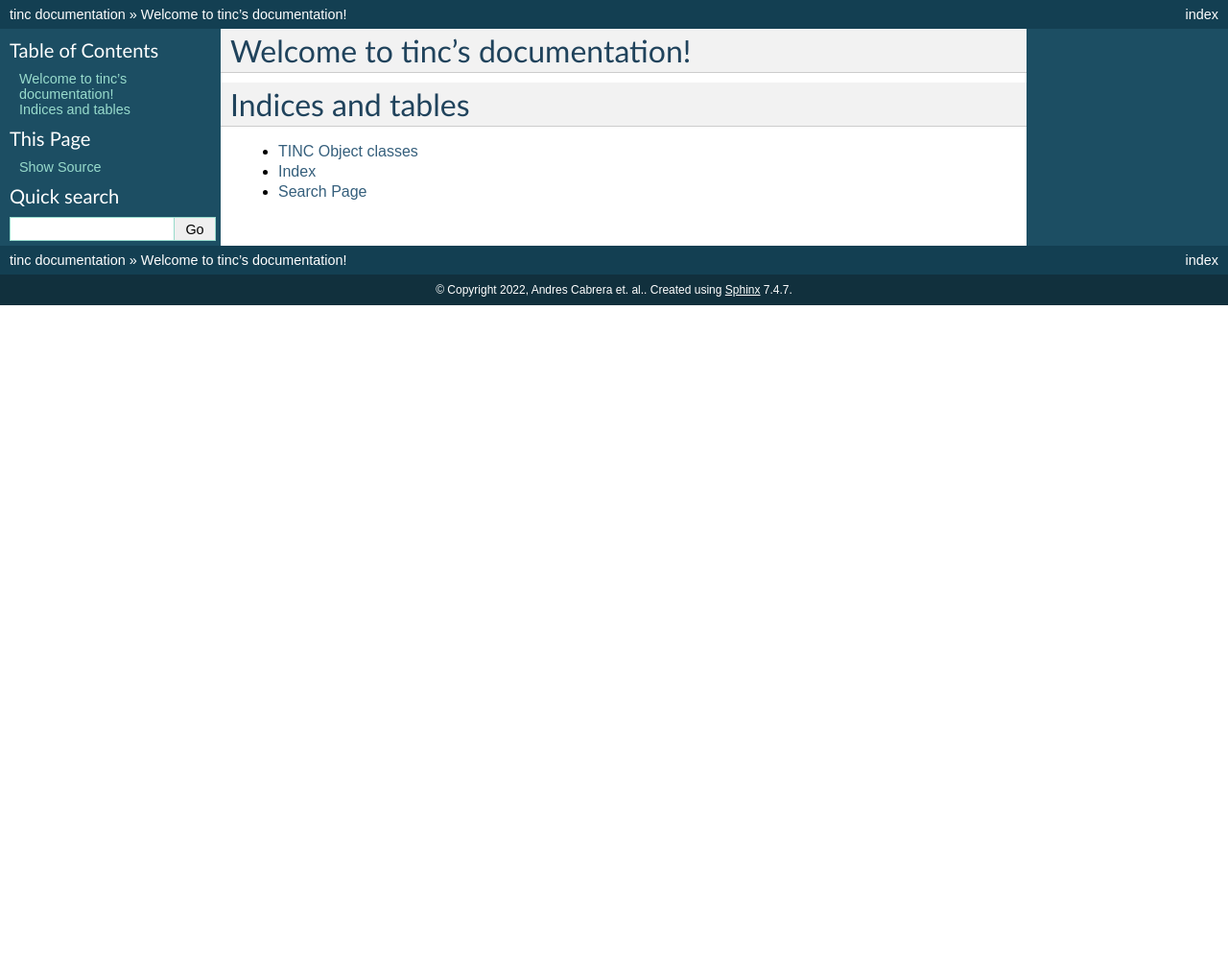
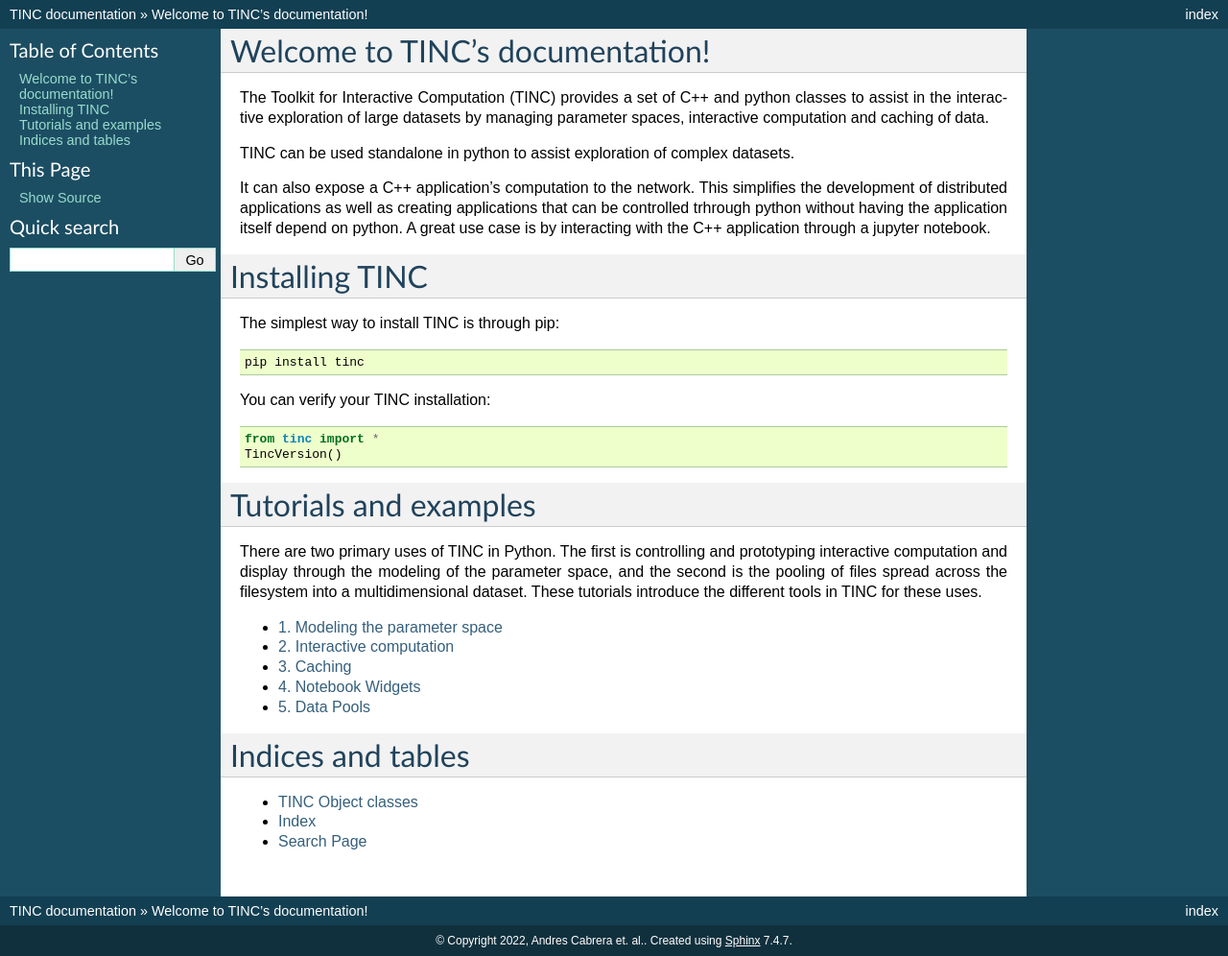
Before and after one commit to AlloSphere-Research-Group/tinc-python, a Sphinx documentation site: the page built from docs/source/index.rst, in a window 1280 px wide. Shown: the whole page at 96% size. Built offline with Sphinx 7.4.7, drawn with Linux system fonts in a browser that asks for light colours; before the commit the page ends 900 px from its top, so only the background shows below that; some of the changed lines change nothing that is shown.

Commit message:
Added tutorials in documentation

```diff
--- /dev/null
+++ b/docs/source/cache.rst
@@ -0,0 +1,73 @@
+.. _TINCCaching:
+
+3. Caching
+==========
+
+.. toctree::
+   :maxdepth: 4
+
+It is very simple to cache the output from parameter sweeps. First, enable caching::
+
+    ps.enable_cache()
+
+Second, you need to have the function return the data you want to cache.
+In this case, we want to cache the pixels from the matplotlib plot, instead of writing
+file to disk through ``savefig()``. Although a little involved, and could be done this
+way::
+
+    from matplotlib.backends.backend_agg import FigureCanvasAgg as FigureCanvas
+    def create_graph(length, width, position):
+        graph(length, width, position)
+        canvas = FigureCanvas(gcf())
+        canvas.draw()
+        image = np.frombuffer(canvas.tostring_rgb(), dtype='uint8')
+        f = gcf()
+        plt.close()
+        return image.reshape((int(f.get_figheight()*f.get_dpi()), int(f.get_figwidth()*f.get_dpi()), 3))
+
+A simpler option could be writing the file to disk and then just reading it back, but takes up
+double the disk space and would not be suitable if the data is large, as the cache would be a second
+file written to disk.
+
+The returned data from this function are the graph pixels::
+
+    im = create_graph(1,3,0.3)
+
+    import IPython.display
+    import PIL.Image
+    IPython.display.display(PIL.Image.fromarray(im))
+
+You can run the sweep with::
+
+    ps.sweep(create_graph)
+
+You will find that if you interrupt the sweep after enabling cache, the next
+time you start a sweep it will continue where the previous sweep left off.
+
+You can get specific data from the cache thorugh the ``run_process()`` function::
+
+    l.value = 3
+    w.value = 7
+    pos.value = 0.5
+    im = ps.run_process(save_graph3)
+    plt.axis('off')
+    imshow(im)
+
+If cache is enabled, the first time the function is executed through ``run_process()`` will produce
+cache and take longer. Note that ``sweep()`` calls ``run_process()`` internally, so any cache produced
+by the sweep will be available through ``run_process()``
+
+
+.. image:: img/time.png
+  :width: 400
+  :alt: Alternative text
+
+Also note that the parameter callbacks are not called when there is cache available. In some instances,
+you might want to force the parameters to actually change, you will need to add ``force_recompute=True``
+when calling ``run_process()``.
+
+You can clear the disk cache using ``clear_cache()``::
+
+    ps.clear_cache()
+
+Next: :ref:`TINCNotebookWidgets`
--- a/docs/source/conf.py
+++ b/docs/source/conf.py
@@ -17,7 +17,7 @@ sys.path.insert(0, os.path.abspath('../..'))
 
 # -- Project information -----------------------------------------------------
 
-project = 'tinc'
+project = 'TINC'
 copyright = '2022, Andres Cabrera et. al.'
 author = 'Andres Cabrera et. al.'
 
--- /dev/null
+++ b/docs/source/datapool.rst
@@ -0,0 +1,11 @@
+.. _TINCDataPool:
+
+5. Data Pools
+===================
+
+.. toctree::
+   :maxdepth: 4
+
+
+
+.. Next: :ref:`TINCDataPool`
--- a/docs/source/index.rst
+++ b/docs/source/index.rst
@@ -3,12 +3,47 @@
    You can adapt this file completely to your liking, but it should at least
    contain the root `toctree` directive.
 
-Welcome to tinc's documentation!
+Welcome to TINC's documentation!
 ================================
 
 .. toctree::
    :maxdepth: 2
    :caption: Contents:
+
+The Toolkit for Interactive Computation (TINC) provides a set of C++ and python classes to assist in the interactive exploration of large datasets by managing parameter spaces, interactive computation and caching of data.
+
+TINC can be used standalone in python to assist exploration of complex datasets.
+
+It can also expose a C++ application's computation to the network. This simplifies the development of distributed applications as well as creating applications that can be controlled trhrough python without having the application itself depend on python. A great use case is by interacting with the C++ application through a jupyter notebook.
+
+Installing TINC
+===============
+
+The simplest way to install TINC is through pip::
+
+    pip install tinc
+
+You can verify your TINC installation::
+
+    from tinc import *
+    TincVersion()
+
+
+Tutorials and examples
+======================
+
+There are two primary uses of TINC in Python. The first is controlling and prototyping interactive
+computation and display through the modeling of the parameter space, and the second is the pooling
+of files spread across the filesystem into a multidimensional dataset. These tutorials introduce
+the different tools in TINC for these uses.
+
+* :ref:`TINCPythonTutorial`
+* :ref:`TINCInteractiveDisplay`
+* :ref:`TINCCaching`
+* :ref:`TINCNotebookWidgets`
+* :ref:`TINCDataPool`
+
+.. Interactive jupyter notebooks in Google Colab:
 
 
 
--- /dev/null
+++ b/docs/source/interactive_display.rst
@@ -0,0 +1,161 @@
+.. _TINCInteractiveDisplay:
+
+2. Interactive computation
+==========================
+
+.. toctree::
+   :maxdepth: 4
+
+This section will show how to construct an interactive display for jupyter notebook using TINC.
+
+Let's imagine we need to explore how a circle can be contained within a rectangle. We need to
+find both the maximum circle that can be contained, but we also need to find an aesthetically
+pleasing place to locate it within the rectangle. This tries to represent both the deterministic and quantitative aspects
+of computationsl research, as well as those that are more fluid and rely on a researcher's
+experience and intuition.
+
+First we define two parameters that determine the rectangle dimensions, and a third one that
+represents the location of the circle within the rectangle::
+
+    l = Parameter("length", "dimensions")
+    w = Parameter("witdh", "dimensions")
+    l.values = linspace(0, 10, 11)
+    w.values = linspace(0, 10, 11)
+
+    pos = Parameter("position")
+    pos.values = linspace(0, 1, 21)
+
+The ``pos`` parameter represents the offset from the bottom/left of the rectangle at 0 to the
+top-most/right-most position at 1.
+
+A parameter space that contains these parameters can be defined::
+
+    ps = ParameterSpace()
+    ps.register_parameters([l,w,pos])
+
+We can define a function that calculates the maximum diameter of a circle that can fit within
+the rectangle::
+
+    def max_circle(value = 0):
+        m = min(l.value, w.value)
+        print(m)
+        return m
+
+Notice that because the function depends on both ``l`` and ``w`` and the changed value is not
+important, we provide a default value of 0, to allow this function to be called by itself with
+no arguments::
+
+    l.value = 4
+    w.value = 7
+    max_circle() # Prints '4.0'
+
+We then register the ``max_circle()`` function as a callback to both ``l`` and ``w``::
+
+    l.register_callback(max_circle)
+    w.register_callback(max_circle)
+
+We can test this with::
+
+    w.value = 5
+    l.interactive_widget()
+
+When you move the slider, you will see that the printed value is 5 for l >= 5 and is equal
+to l for the rest of the values.
+
+We now write code to graph the output::
+
+    import matplotlib.pyplot as plt
+    def graph(length, width, pos):
+        plt.axes()
+
+        # Draw rectangle
+        points = [[0, 0], [length, 0], [length, width], [0, width], [0,0]]
+        polygon = plt.Polygon(points)
+        plt.gca().add_patch(polygon)
+
+        # Draw circle
+        diameter = max_circle()
+
+        center = (diameter* 0.5 + (pos *(length - diameter)), diameter* 0.5 + (pos *(width - diameter)))
+
+        circle = plt.Circle(center, radius=diameter* 0.5, fc='y')
+        plt.gca().add_patch(circle)
+        plt.axis('scaled')
+        plt.xlim(0, 10)
+        plt.ylim(0, 10)
+
+We can test the graph output like this:
+
+.. image:: img/graph1.png
+  :width: 400
+  :alt: Alternative text
+
+
+Parameter Sweeps
+----------------
+
+We can generate all the posible graphs for all combination of values of the l,w and pos parameters
+using the parameter sweep functionality of the ``ParameterSpace`` class.
+
+We first need to define a function that will store the graph to disk with a unique name for each
+sample in the parameter space::
+
+    def save_graph():
+        graph(l.value, w.value, pos.value)
+
+        filename = f"graph_{l.value}_{w.value}_{pos.value}.png"
+        print("saving " + filename)
+        savefig(filename)
+
+Running it produces an output like:
+
+.. image:: img/save_graph.png
+  :width: 400
+  :alt: Alternative text
+
+We can then perform the parameter sweep to compute all the possible graphs::
+
+    ps.sweep(save_graph, force_values=True)
+
+The output is a long list like this:
+
+.. image:: img/graph2.png
+  :width: 400
+  :alt: Alternative text
+
+Let's clean it up!
+
+We can see the values printed from the parameter callback. We can get rid
+of these by removing the callbacks::
+
+    l.remove_callback(max_circle)
+    w.remove_callback(max_circle)
+
+Additionally we can avoid showing the graph by calling ``plt.close()`` after ``savefig()``.
+
+
+The ``force_values=True`` argument above is needed because we are reading the parameter
+values within functions called by the sweep, when we pass them to the ``graph()``
+function and when we construct the filename. There is another method of reading the
+current parameter values when doing a parameter sweep that involves using the
+parameter names as parameters to the function::
+
+    def save_graph2(length, width, position):
+        graph(length, width, position)
+
+        filename = f"graph_{length}_{width}_{position}.png"
+        print("saving " + filename)
+        savefig(filename)
+
+The name of the parameter to the function must match the parameter's *tinc_id*.
+This is generally the prefered mechanism, as the processing function is decoupled from the
+parameters, which makes the function more reusable. The parameter sweep can then
+be done like this::
+
+    ps.sweep(save_graph2)
+
+It's likely you might need to 'stop' the sweep if you interrupted it::
+
+    ps.stop_sweep()
+
+Next: :ref:`TINCCaching`
--- /dev/null
+++ b/docs/source/notebook.rst
@@ -0,0 +1,143 @@
+.. _TINCNotebookWidgets:
+
+4. Notebook Widgets
+===================
+
+.. toctree::
+   :maxdepth: 4
+
+Most TINC objects provide simple creation of widgets for jupyter notebook through
+the `ipywidgets <https://ipywidgets.readthedocs.io/en/stable/>`_ module.
+You must install ``ipywidgets`` for these features to be available.
+
+As described in previous tutorials, all Parameter classes provide widgets through the
+``interactive_widget()`` function. But this by itself can only provide a single control
+at a time. You can use
+`ipywidget layouts <https://ipywidgets.readthedocs.io/en/stable/examples/Widget%20List.html#Container/Layout-widgets>`_
+to group widgets and create more complex interfaces::
+
+    p = Parameter("slider", minimum=0, maximum=3)
+    i = ParameterInt("int_slider")
+    s = ParameterString("string")
+    c = ParameterChoice("menu")
+
+    c.set_elements(("item1", "item2", "item3"))
+
+    from ipywidgets import VBox
+
+    VBox([p.interactive_widget(),i.interactive_widget(),s.interactive_widget(), c.interactive_widget()])
+
+Produces:
+
+.. image:: img/widgets.png
+  :width: 400
+  :alt: Alternative text
+
+You can have a special GUI that can move through discrete parameter spaces, when the ``values`` property
+for the parameter has been set::
+
+    p.values = linspace(0, 30, 21)
+    p.interactive_control()
+
+.. image:: img/widgets2.png
+  :width: 400
+  :alt: Alternative text
+
+The values for all widgets representing the same parameter will synchronize, so if you use the button
+interface or the slider control, the value will be reflected in the other. Any change in the widget
+will trigger callbacks registereed with the parameter.
+
+You can have a GUI for the preset handler too::
+
+    presets = PresetHandler()
+    presets.register_parameter(p)
+    presets.register_parameter(i)
+    presets.interactive_widget()
+
+This creates a dropdown menu with the list of available presets. When a preset is selected from the
+list, the values for parameters will be updated.
+
+You can easily create custom interfaces, for example to allow naming presets before storing them::
+
+    from ipywidgets import HBox, Text, Button
+    text_widget = Text("preset_name")
+    button = Button(description="Store")
+
+    def store_preset(state):
+        presets.store_preset(text_widget.value)
+        print("Stored preset:" + text_widget.value)
+
+    button.on_click(store_preset)
+    HBox([text_widget, button])
+
+.. image:: img/widgets3.png
+  :width: 400
+  :alt: Alternative text
+
+Dynamic Graph Updates
+---------------------
+
+You can use parameter widgets to update matplotlib graphs. Matplotlib does not provide a mechanism
+to set the plot data that updates plots in the jupyter notebook, so we need to have matplotlib
+generate an image, and the interactive updates are handled by TINC that sets the new image.
+This interactive image update can be done using the :class:`tinc.disk_buffer.DiskBufferImage` class.
+Disk buffers in TINC are files on disk that can trigger updates whenever they change. The
+``DiskBufferImage`` class holds an image and provides an ``interactive_widget()`` that displays the
+image and updates whenever the disk buffer is changed.
+
+To create a disk buffer::
+    imageBuffer = DiskBufferImage("graph" , "graph.png", "cache")
+
+This will create a disk buffer with *tinc_id* "graph" that will write and read from a file called "graph.png"
+in the "cache" directory.
+
+We then write a function that will be called whenever a parameter changes that updates the content of the
+disk buffer::
+
+    def update_graph(ignored_value = 0):
+        x = linspace(0, 100, 101)
+        line = p.value * x * x + p2.value * x
+        fname = imageBuffer.get_filename_for_writing()
+        f = plt.figure()
+        plt.title("Data")
+        plt.plot(x, line)
+        plt.savefig(fname)
+        plt.close()
+        imageBuffer.load_data(fname)
+
+Notice how we first request the filename from the ``DiskBufferImage`` object, write to it and then call
+``load_data()`` to notify that we are done writing.
+Next, we register this function as callback to parameters and we draw the control interface::
+    p.register_callback(update_graph)
+    p2.register_callback(update_graph)
+
+    VBox([p.interactive_control(), p2.interactive_control(), imageBuffer.interactive_widget()])
+
+.. image:: img/graph.png
+  :width: 400
+  :alt: Alternative text
+
+Plotly
+^^^^^^
+
+You can do something similar with plotly. Because plotly provides an interface to set the plot data,
+the process is much simpler::
+
+    import plotly.graph_objects as go
+    x = linspace(0, 100, 101)
+    y = linspace(0,100, 101)
+    g = go.FigureWidget(data=[go.Scatter(x = x, y =y )])
+
+    def update_graph(ignored_value = 0):
+        global g
+        line = p.value * x * x + p2.value * x *50
+        g.data[0].y = line
+
+    p.register_callback(update_graph)
+    p2.register_callback(update_graph)
+
+    VBox([p.interactive_control(), p2.interactive_control(), g])
+
+Other plotting libraries can be handled in a similar way.
+
+Next: :ref:`TINCDataPool`
--- /dev/null
+++ b/docs/source/tutorial.rst
@@ -0,0 +1,203 @@
+.. _TINCPythonTutorial:
+
+1. Modeling the parameter space
+===============================
+
+.. toctree::
+   :maxdepth: 4
+
+At the core of TINC are two classes, the :class:`tinc.parameter.Parameter` and the
+:class:`tinc.parameter_space.ParameterSpace`. Although they belong to the ``parameter``
+and ``paramter_space`` modules, they are brought into the root with ``from tinc import *``,
+so you can use ``Parameter`` and ``ParameterSpace`` directly.
+
+Parameters
+----------
+
+A ``Parameter`` defines a dimension in a parameter space and is identified by a name (called *tinc_id*)
+and optionally by a group that it belongs to::
+
+    l = Parameter("length", "dimensions")
+    h = Parameter("height", "dimensions")
+
+You can set a minimum and maximum value for a parameter by setting the minimum and maximum
+properties::
+
+    l.minimum = 0
+    l.maximum = 10
+
+or define the range in the constructor::
+
+    h = Parameter("height", "dimensions", minimum=0, maximum=10)
+
+Parameter Values
+^^^^^^^^^^^^^^^^
+
+A TINC parameter defines the constraints and data type for a data dimension. The parameter also has a "current" value
+that can be set and queried through the ``value`` member::
+
+    l.value = 3.5
+    print(l.value)
+    l.value = 11
+    print(l.value) # Value will be 10, as values are clamped according to minimum and maximum
+
+The parameter can be set to use a discrete space of possible values it can take. These values can be set through
+the ``values`` property::
+
+    l.values = linspace(0,10, 11);
+    print(l.values) # array([ 0.,  1.,  2.,  3.,  4.,  5.,  6.,  7.,  8.,  9., 10.])
+
+Whenever the value for a parameter is set, it will be rounded to the closest value in the list of values::
+
+    l.value = 3.3
+    print(l.value) # 3
+    l.value = 3.9
+    print(l.value) # 4
+
+Parameter callbacks
+^^^^^^^^^^^^^^^^^^^
+
+A parameter can be made to trigger computation whenever its value changes. This can be done
+by registering a function as a callback. The function must take a single argument which will
+be the new parameter value::
+
+    def on_change(new_value):
+        print(new_value)
+
+    l.register_callback(on_change)
+
+In this case, whenever the value changes, it will be printed out::
+
+    l.value = 4.1 # Prints the value '4'
+
+The callback function will be called whenever the value changes either from setting it directly
+through the ``value`` member, when it is changed through a Preset, through a GUI or when it is
+set remotely if the parameter is registered to a TincClient or TincServer. The callback function
+can be made to trigger computation using regular python facilities like produce data on disk or
+render a graph, and it can used to interactively change displayed graphs on a jupyter notebook or
+a remote client/server through the DiskBuffer classes.
+
+Data Types
+^^^^^^^^^^
+
+The parameter can be made to store specific types of data. This will require using specific classes
+that inherit from the ``Parameter`` class. For example, :class:`tinc.parameter.ParameterInt` holds
+32-bit signed integers, :class:`tinc.parameter.ParameterBool` holds a ``True`` or ``False`` value,
+and :class:`tinc.parameter.ParameterString` can hold strings. Apart from these basic types, TINC
+provides convenience parameters that can hold composite data types like
+:class:`tinc.parameter.ParameterColor` for RGBA data and :class:`tinc.parameter.ParameterVec` for
+fixed size vectors (e.g. Vec3 for xyz coordinates). There are also :class:`tinc.parameter.Trigger` and
+:class:`tinc.parameter.ParameterChoice` that don't offer specific functionality, but determine
+the behavior of the parameter when a graphical control for it is displayed.
+
+Jupyter widgets
+^^^^^^^^^^^^^^^
+
+All TINC parameters are built to easily create jupyter widgets through the ``ipywidgets`` library.
+If this library is present and you are running the code in a jupyet notebook, you can create widgets
+in the notebook by invoking the *interactive_widget()* method:
+
+.. image:: img/parameter_widget.png
+  :width: 400
+  :alt: Alternative text
+
+ParameterSpace
+--------------
+
+The TINC parameter space is essentially a container for parameters. You can create a parameter space
+and add parameters like this::
+
+    ps = ParameterSpace()
+    ps.add_parameter(l)
+
+File System and the parameter space
+^^^^^^^^^^^^^^^^^^^^^^^^^^^^^^^^^^^
+
+The parameter space in TINC is also designed to map each sample in the space to
+specific locations in the file system. This can assist finding files where the directory structure or the
+filename depends on the current parameter values.
+
+Paths in TINC are represented by the :class:`tinc.distributed_path.DistributedPath` class. A distributed path
+consist of a root path, that can be different for different nodes in a network system (for example to
+reflect differences in filesystem management between different OSs), a relative path that should be appended
+to the root path to construct the path and an optional file name. Using root path and file name is optional, as it can be left
+empty and the full path and file name can be set in the "relative path".
+
+For example, let's assume we have a dataset with many folders that contain data about rectangles. The data
+is in a file called "data.json" within one of many directories named according to the rectangle's
+characteristics, e.g. ``/data/w1_h3``, ``/data/w2_h4`` , etc.
+
+You can use the parameter space class to help navigate the filesystem through parameters.
+
+You first need to set the *path template* like this::
+
+    ps.set_root_path("/data/")
+    ps.set_current_path_template("w%%width%%_h%%height%%")
+
+
+The template will be parsed looking for ``%%`` to substitute parameter values according to the parameter's
+*tinc_id*. Notice that in this case it is not the variable's name, but it's id.
+
+Doing this will result in the following::
+
+    In [8]: ps.get_current_relative_path()
+    Out[8]: 'w0.0_l0.0'
+
+This is of course not acceptable, as the values are correct, but they do not map to the correct path.
+There are two options. You could switch to using ``ParameterInt`` or you can have the values of the
+parameter be mapped to specific strings. This can be very useful in cases where zero padding is not
+consitent. To do this, we need to set the ``ids`` member of each parameter::
+
+    l.ids = [str(i) for i in range(11)]
+    w.ids = [str(i) for i in range(11)]
+
+To have the template resolve to ids instead of values, append ``:ID`` to the parameter id in the
+substitution string:
+
+    In [10]: l.value = 4
+    ...      w.value = 3
+    ...      ps.set_current_path_template("w%%width:ID%%_l%%length:ID%%")
+    ...      ps.get_current_relative_path()
+    Out[10]: 'w3_l4'
+
+
+You can also use ``:INDEX`` to substitute the index of the current value in the list of possible values.
+
+Presets
+=======
+
+A preset is a snapshot of parameter values. You can use the :class:`tinc.preset_handler.PresetHandler`
+class to store and recall presets. You must register all parameters you want to keep in the snapshot
+with the preset handler::
+
+    presets = PresetHandler()
+    presets.register_parameter(l)
+    presets.register_parameter(w)
+
+The ``store_preset`` function stores the current values::
+
+    l.value = 2
+    w.value = 1
+    presets.store_preset("test1")
+
+The ``recall_preset`` function sets the parameter values to the values stored in the preset::
+
+    l.value = 5
+    w.value = 3
+    presets.recall_preset("test1")
+    print(l.value, w.value)
+
+prints::
+    2.0 1.0
+
+Presets are stored in text files within the preset folder that is set to ``presets`` by default.
+After storing the preset as shown above, a file called ``test1.preset`` is created that contains
+the following::
+
+    /dimensions/length f 2.0
+    /dimensions/width f 1.0
+    ::
+
+You can modify and create preset text files.
+
+Next: :ref:`TINCInteractiveDisplay`
```
Also changed, not shown: docs/source/img/graph.png (added), docs/source/img/graph1.png (added), docs/source/img/graph2.png (added), docs/source/img/parameter_widget.png (added), docs/source/img/save_graph.png (added), docs/source/img/time.png (added), docs/source/img/widgets.png (added), docs/source/img/widgets2.png (added), docs/source/img/widgets3.png (added).
